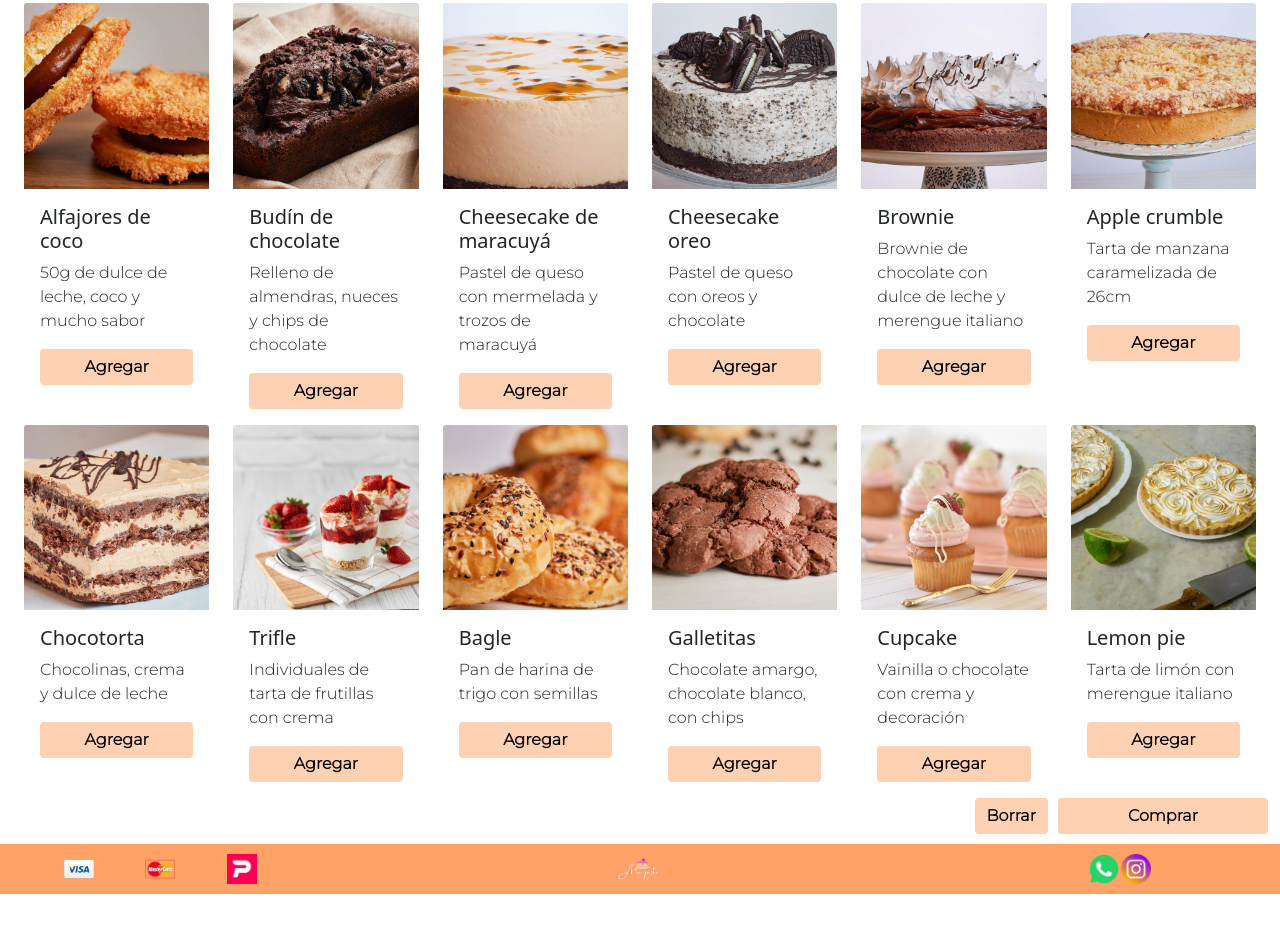
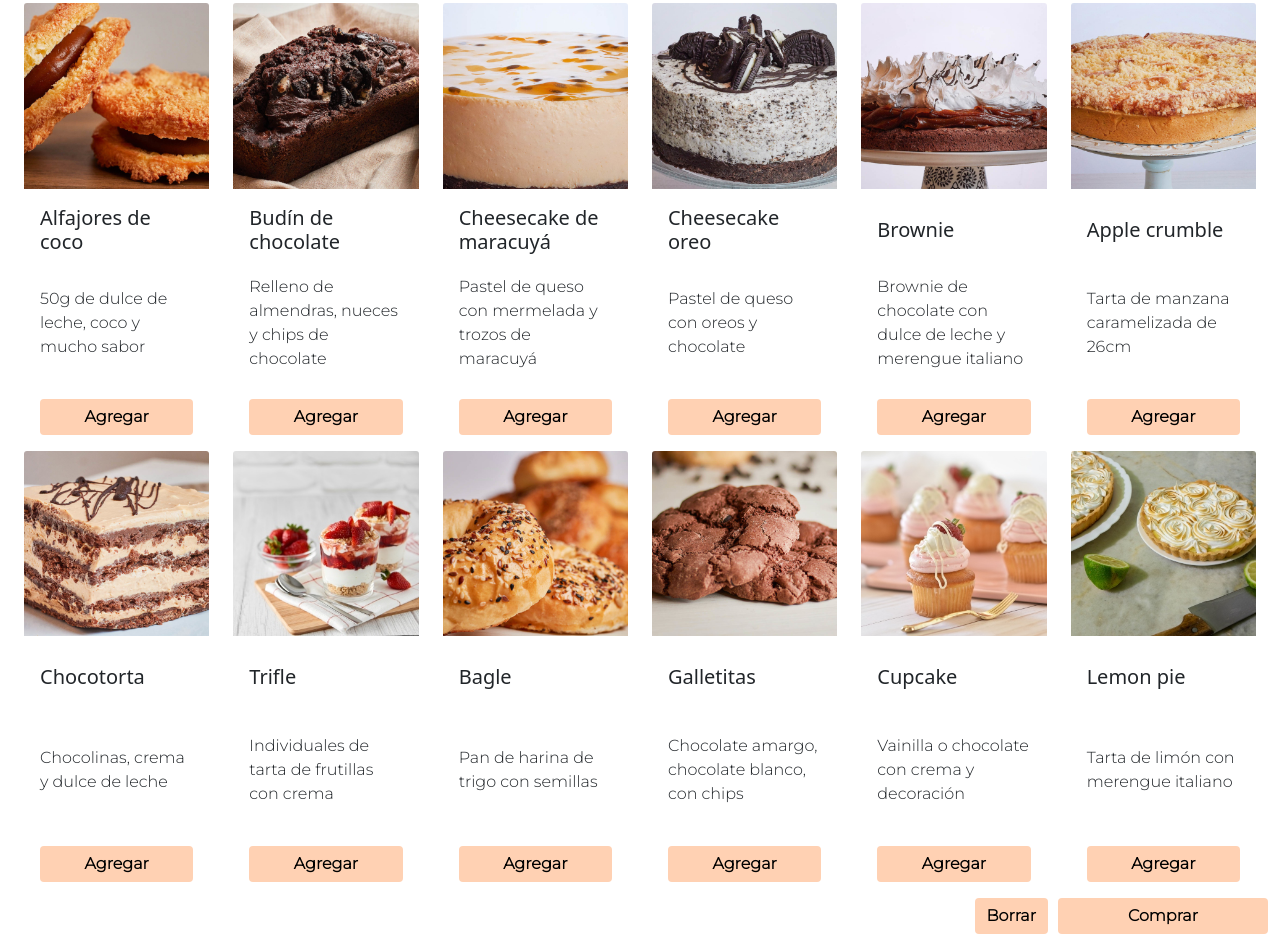
Before and after one commit to CaveroJuan/ProyectoCoder, a website: page pages/tienda.html in a window 1280 px wide. Shown: the part 174-1111 px from the top of the page. Before the commit the page ends 1068 px from the top, so only its background shows below. Drawn offline with nearby package versions, Linux system fonts and the light colour scheme; a web font is replaced by a local one.

Commit message:
8vo commit

```diff
--- a/scss/_footer.scss
+++ b/scss/_footer.scss
@@ -1,12 +1,22 @@
 .piePagina {
-    max-height: 50px;
+    max-height: 150px;
+    height: 150px;
     background-color: $bg1;
+    width: 100%;
 
     .container-fluid {
         padding: 0;
+        height: 100%;
+        display: flex;
+        width: 100%;
 
         .row {
             margin: 0;
+            height: 100%;
+            width: 100%;
+            display: flex;
+            justify-content: center;
+
 
             #pago {
                 display: flex;
@@ -17,19 +27,23 @@
             #logof {
                 display: flex;
                 justify-content: center;
+                align-items: center;
 
                 #logo2 {
-                    max-height: 50px;
+                    max-height: 120px;
                 }
             }
 
             #redes {
+                height: 100%;
                 display: flex;
-                justify-content: center;
+                flex-direction: column;
 
                 .list-unstyled {
+                    margin: auto 0;
                     display: flex;
-                    margin: auto 0;
+                    justify-content: space-evenly;
+
 
                     li:first-child {
                         margin-right: 2px;
--- a/scss/_index.scss
+++ b/scss/_index.scss
@@ -26,9 +26,11 @@
         @include centrado();
         height: 25vh;
         max-height: 25vh;
+
         h3 {
             padding-bottom: 20px;
         }
+
         h4 {
             padding-bottom: 10px;
         }
--- a/scss/_tienda.scss
+++ b/scss/_tienda.scss
@@ -22,6 +22,16 @@
                 display: flex;
                 flex-direction: column;
                 justify-content: space-between;
+                .card-title {
+                    display: flex;
+                    align-items: center;
+                    height: 50px;
+                }
+                .card-text {
+                    display: flex;
+                    align-items: center;
+                    height: 120px;
+                }
             }
         }
 
```
Also changed, not shown: css/maincss.css.
